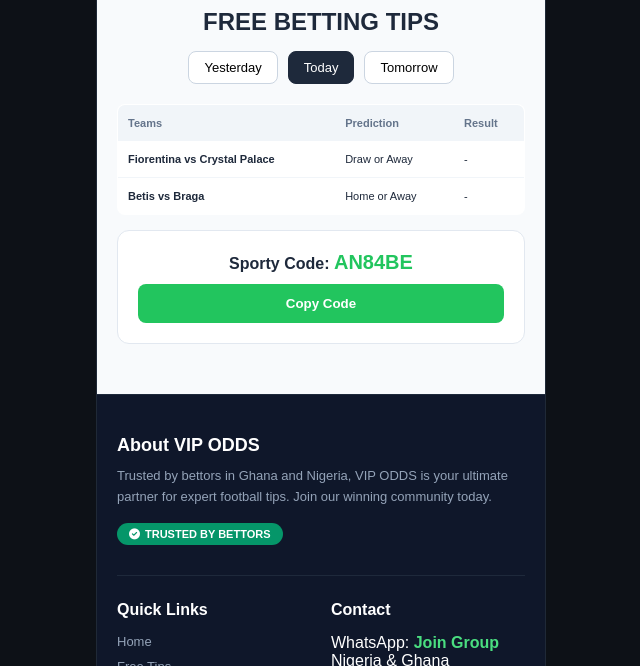
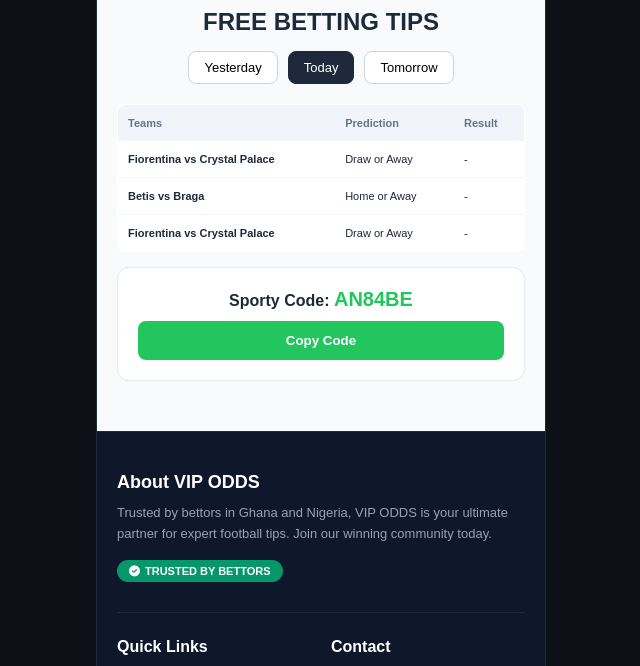
Before and after one commit to callmekome/Josh-, a plain HTML site: page Index.html in a window 1280 px wide. Shown: the part 434-1100 px from the top of the page, without its empty margins (319-959 px from the left). Drawn offline with Linux system fonts and the light colour scheme.

Commit message:
Update Index.html

```diff
--- a/Index.html
+++ b/Index.html
@@ -148,7 +148,8 @@
         const appData = {
             today: { code: "AN84BE", games: [
                 { teams: "Fiorentina vs Crystal Palace", pred: "Draw or Away", res: "-" },
-                { teams: "Betis vs Braga", pred: "Home or Away", res: "-" }
+                { teams: "Betis vs Braga", pred: "Home or Away", res: "-" },
+{ teams: "Fiorentina vs Crystal Palace", pred: "Draw or Away", res: "-" }
             ]},
             yesterday: { code: "EXPIRED", games: [] },
             tomorrow: { code: "WAITING", games: [] }
```
